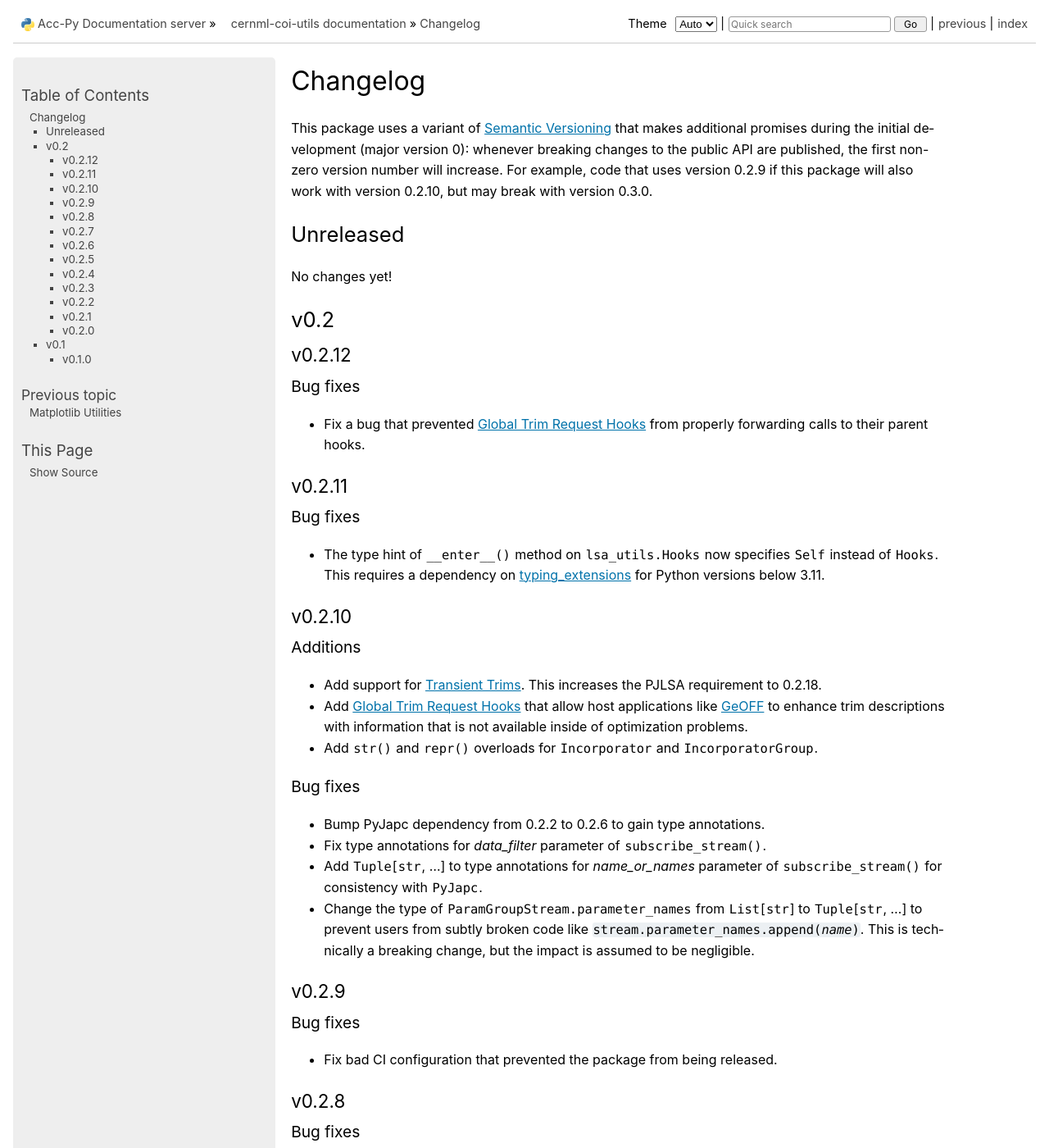
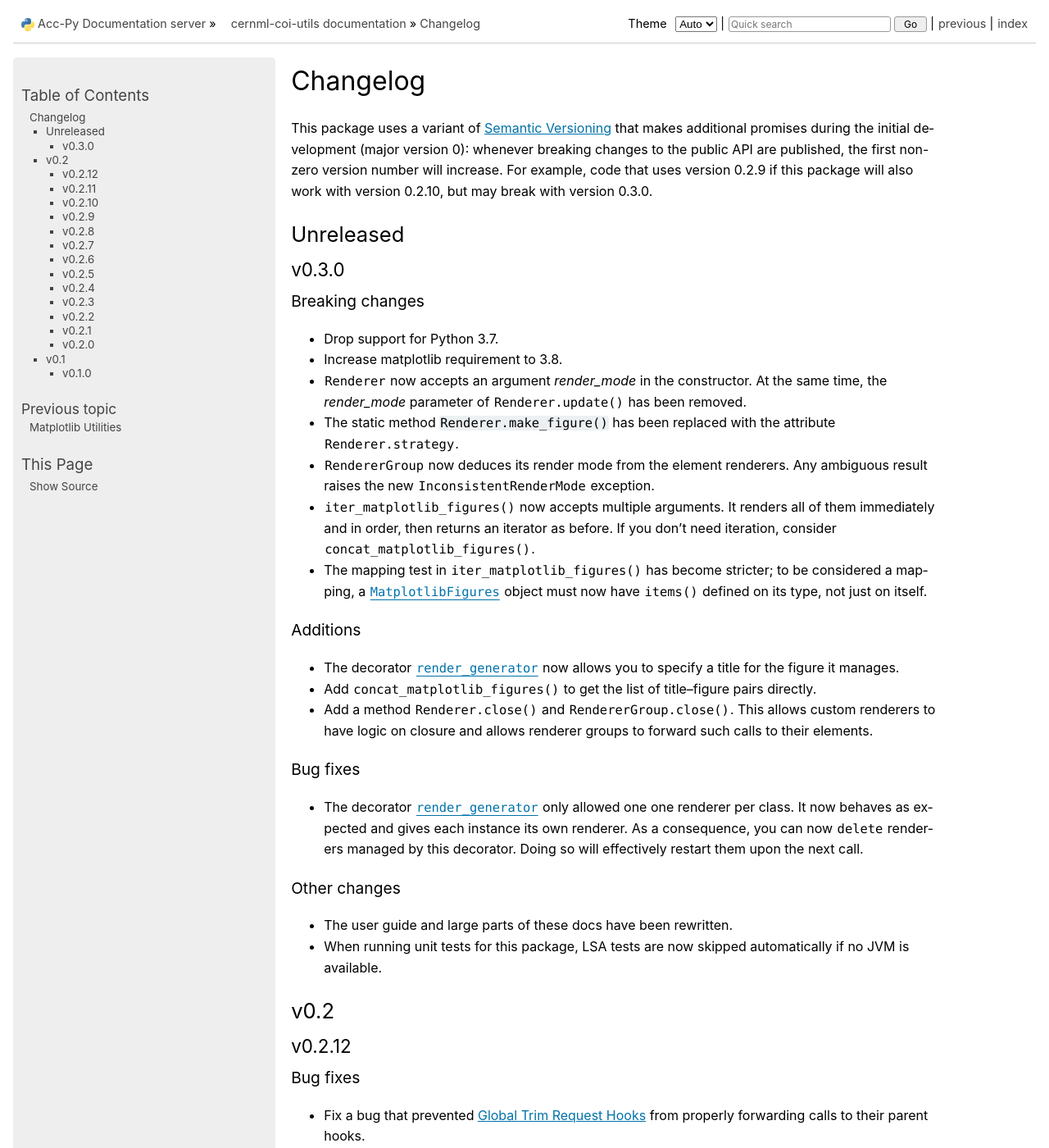
Before and after one commit to geoff-project/coi-utils, a Sphinx documentation site: the page built from docs/changelog.rst, in a window 1280 px wide and 1400 px high. Shown: the whole window at 82% size. Built offline with Sphinx 7.4.7, drawn with Linux system fonts in a browser that asks for light colours; the version number could not be read and is left out.

Commit message:
Add changelog for 0.3.0.

```diff
--- a/docs/changelog.rst
+++ b/docs/changelog.rst
@@ -22,7 +22,49 @@ version 0.3.0.
 Unreleased
 ----------
 
-No changes yet!
+v0.3.0
+^^^^^^
+
+Breaking changes
+~~~~~~~~~~~~~~~~
+- Drop support for Python 3.7.
+- Increase matplotlib requirement to 3.8.
+- `.Renderer` now accepts an argument *render_mode* in the constructor. At the
+  same time, the *render_mode* parameter of `.Renderer.update()` has been
+  removed.
+- The static method ``Renderer.make_figure()`` has been replaced with the
+  attribute `.Renderer.strategy`.
+- `.RendererGroup` now deduces its render mode from the element renderers. Any
+  ambiguous result raises the new `.InconsistentRenderMode` exception.
+- `.iter_matplotlib_figures()` now accepts multiple arguments. It renders all
+  of them immediately and in order, then returns an iterator as before. If you
+  don't need iteration, consider `.concat_matplotlib_figures()`.
+- The mapping test in `.iter_matplotlib_figures()` has become stricter; to be
+  considered a mapping, a `.MatplotlibFigures` object must now have `items()
+  <dict.items>` defined on its type, not just on itself.
+
+Additions
+~~~~~~~~~
+- The decorator `.render_generator` now allows you to specify a title for the
+  figure it manages.
+- Add `.concat_matplotlib_figures()` to get the list of title–figure pairs
+  directly.
+- Add a method `.Renderer.close()` and `.RendererGroup.close()`. This allows
+  custom renderers to have logic on closure and allows renderer groups to
+  forward such calls to their elements.
+
+Bug fixes
+~~~~~~~~~
+- The decorator `.render_generator` only allowed one one renderer per class. It
+  now behaves as expected and gives each instance its own renderer. As
+  a consequence, you can now `delete <object.__delete__>` renderers managed by
+  this decorator. Doing so will effectively restart them upon the next call.
+
+Other changes
+~~~~~~~~~~~~~
+- The user guide and large parts of these docs have been rewritten.
+- When running unit tests for this package, LSA tests are now skipped
+  automatically if no JVM is available.
 
 v0.2
 ----
```
